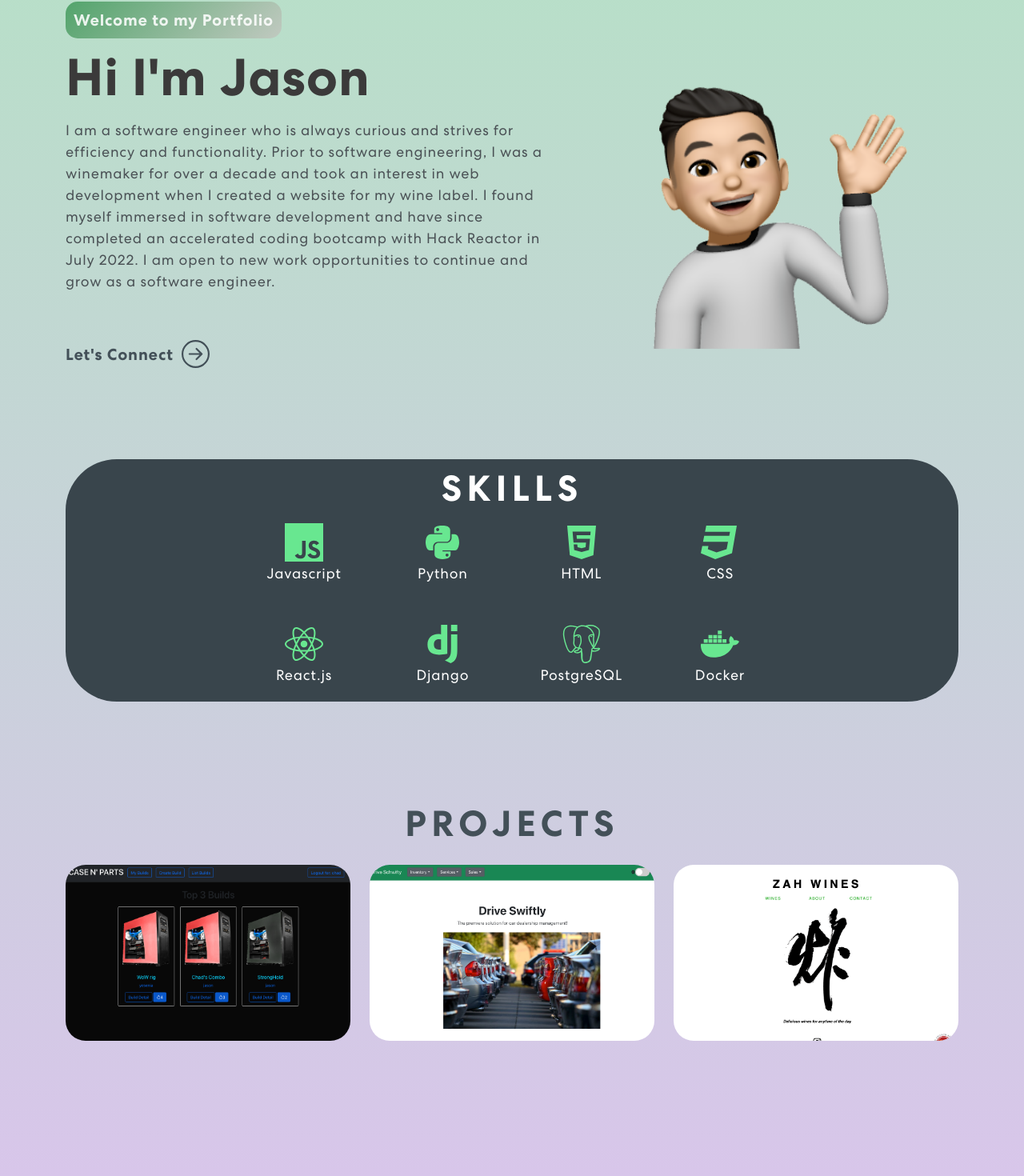
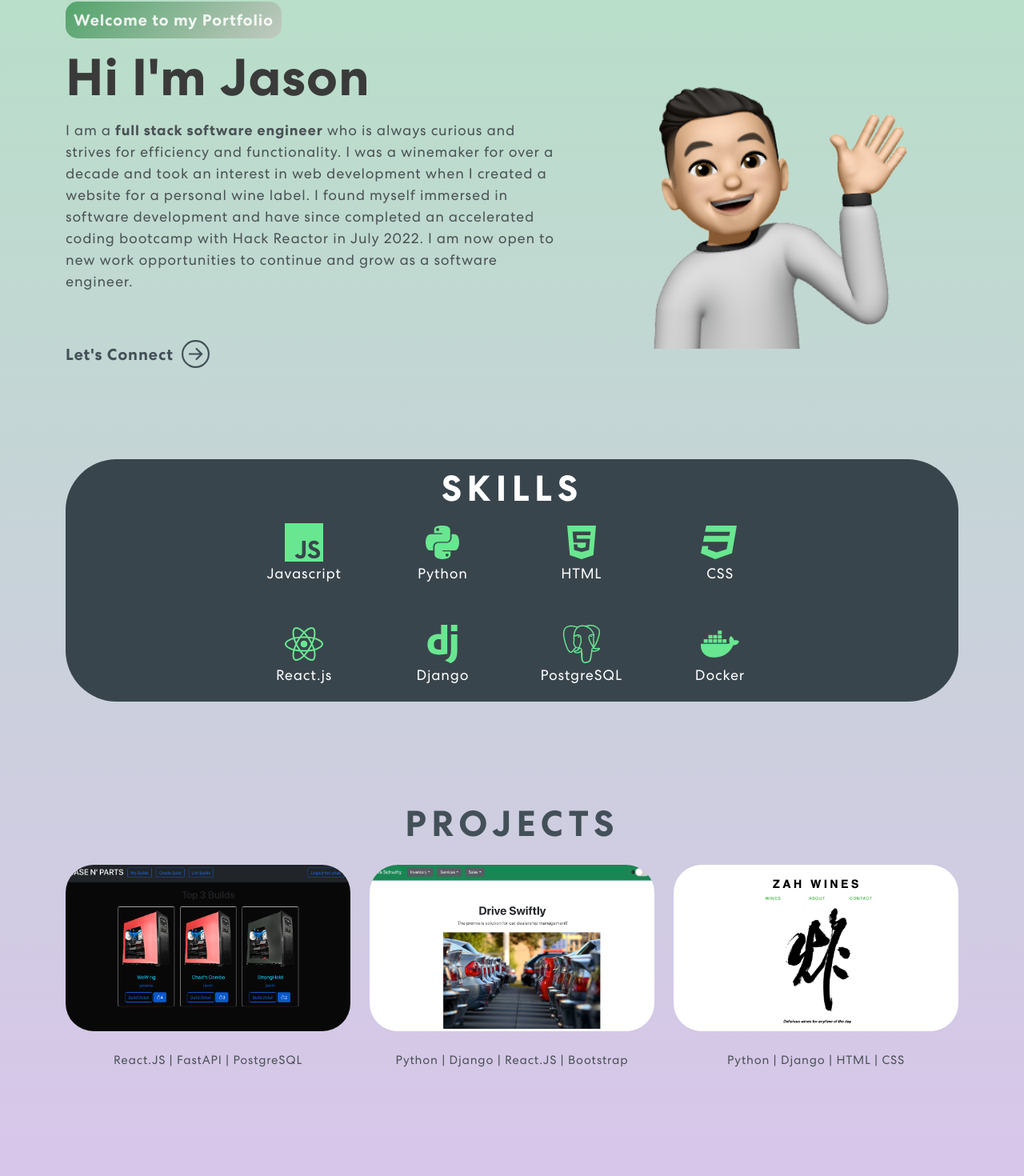
Before and after one commit to jeelason/jeelason.github.io, a React (Create React App) app in the folder porto/: page / in a window 1280 px wide. Shown: the part 258-1728 px from the top of the page at 80% size. Built offline with nearby package versions, Linux system fonts and the light colour scheme.

Commit message:
small description to projects

```diff
--- a/porto/public/index.html
+++ b/porto/public/index.html
@@ -3,6 +3,21 @@
   <head>
     <meta charset="utf-8" />
     <link rel="icon" href="%PUBLIC_URL%/favicon.png" />
+    <!-- Global site tag (gtag.js) - Google Analytics -->
+    <script
+      async
+      src="https://www.googletagmanager.com/gtag/js?id=G-X5RK4JL255"
+    ></script>
+    <script>
+      window.dataLayer = window.dataLayer || [];
+      function gtag() {
+        dataLayer.push(arguments);
+      }
+      gtag("js", new Date());
+
+      gtag("config", "G-X5RK4JL255");
+    </script>
+
     <meta name="viewport" content="width=device-width, initial-scale=1" />
     <meta name="theme-color" content="#000000" />
     <meta name="description" content="Jason's coding portfolio" />
--- a/porto/src/App.css
+++ b/porto/src/App.css
@@ -361,18 +361,18 @@ nav.navbar .navbar-toggler[aria-expanded="true"] .navbar-toggler-icon {
   text-align: center;
 }
 .project p {
-  color: #e7e7e7;
-  font-size: 18px;
+  color: #4a5155;
+  font-size: 15px;
   letter-spacing: 0.8px;
   line-height: 1.5em;
   margin: 14px auto 30px auto;
   text-align: center;
-  width: 56%;
+  width: 100%;
 }
 
 .proj-imgbox {
   position: relative;
-  border-radius: 25px;
+  border-radius: 35px;
   height: 58%;
   overflow: hidden;
   margin-bottom: 25px;
@@ -420,7 +420,7 @@ nav.navbar .navbar-toggler[aria-expanded="true"] .navbar-toggler-icon {
 .proj-text {
   height: 100%;
   width: 100%;
-  padding-top: 80px;
+  padding-top: 70px;
   border-radius: 15px;
   background-color: rgba(168, 85, 170, 0.2);
   backdrop-filter: blur(3px) brightness(50%);
@@ -432,7 +432,7 @@ nav.navbar .navbar-toggler[aria-expanded="true"] .navbar-toggler-icon {
   transition: 0.3s ease-in-out;
   opacity: 0;
   width: 100%;
-  z-index: 99999;
+  z-index: 1;;
 
 
 }
--- a/porto/src/components/MainPage.js
+++ b/porto/src/components/MainPage.js
@@ -15,14 +15,14 @@ export const MainPage = () => {
             <span className="tagline">Welcome to my Portfolio</span>
             <h1>Hi I'm Jason</h1>
             <p>
-              I am a software engineer who is always curious and strives for
-              efficiency and functionality. Prior to software engineering, I was
-              a winemaker for over a decade and took an interest in web
-              development when I created a website for my wine label. I found
-              myself immersed in software development and have since completed
-              an accelerated coding bootcamp with Hack Reactor in July 2022. I
-              am open to new work opportunities to continue and grow as a
-              software engineer.
+              I am a <strong>full stack software engineer</strong> who is always
+              curious and strives for efficiency and functionality. I was a
+              winemaker for over a decade and took an interest in web
+              development when I created a website for a personal wine label. I
+              found myself immersed in software development and have since
+              completed an accelerated coding bootcamp with Hack Reactor in July
+              2022. I am now open to new work opportunities to continue and grow
+              as a software engineer.
             </p>
             <button onClick={handleEmail}>
               Let's Connect <ArrowRightCircle size={35} />
--- a/porto/src/components/ProjectCard.js
+++ b/porto/src/components/ProjectCard.js
@@ -1,7 +1,8 @@
-import { Col } from "react-bootstrap";
+import { Row, Col } from "react-bootstrap";
 
-export const ProjectCard = ({ title, description, imgUrl, gitHub }) => {
+export const ProjectCard = ({ title, description, imgUrl, gitHub, stack }) => {
   return (
+    <>
       <Col size={12} sm={6} md={4}>
         <div className="proj-imgbox">
           <img src={imgUrl} alt="project" className="proj-img" />
@@ -12,6 +13,10 @@ export const ProjectCard = ({ title, description, imgUrl, gitHub }) => {
             <span>{description}</span>
           </div>
         </div>
+        <span>
+          <p>{stack}</p>
+        </span>
       </Col>
+    </>
   );
 };
--- a/porto/src/components/Projects.js
+++ b/porto/src/components/Projects.js
@@ -11,18 +11,21 @@ export const Projects = () => {
       description: "Full stack custom PC building application",
       imgUrl: projImg1,
       gitHub: "https://github.com/jeelason/great-builds",
+      stack: "React.JS | FastAPI | PostgreSQL",
     },
     {
       title: "Drive Swifty",
       description: "Car dealership Solutions software",
       imgUrl: projImg2,
       gitHub: "https://github.com/jeelason/drive-swiftly",
+      stack: "Python | Django | React.JS | Bootstrap",
     },
     {
       title: "Zah Wines",
       description: "Minimalist Wine Website",
       imgUrl: projImg3,
       gitHub: "https://github.com/jeelason/zah-wines",
+      stack: "Python | Django | HTML | CSS",
     },
   ];
   return (
```
Also changed, not shown: porto/src/assets/img/homepage.png, 19 other files (tests, documents, lock files or other folders). Lines whose indentation alone changed are shown as unchanged.
